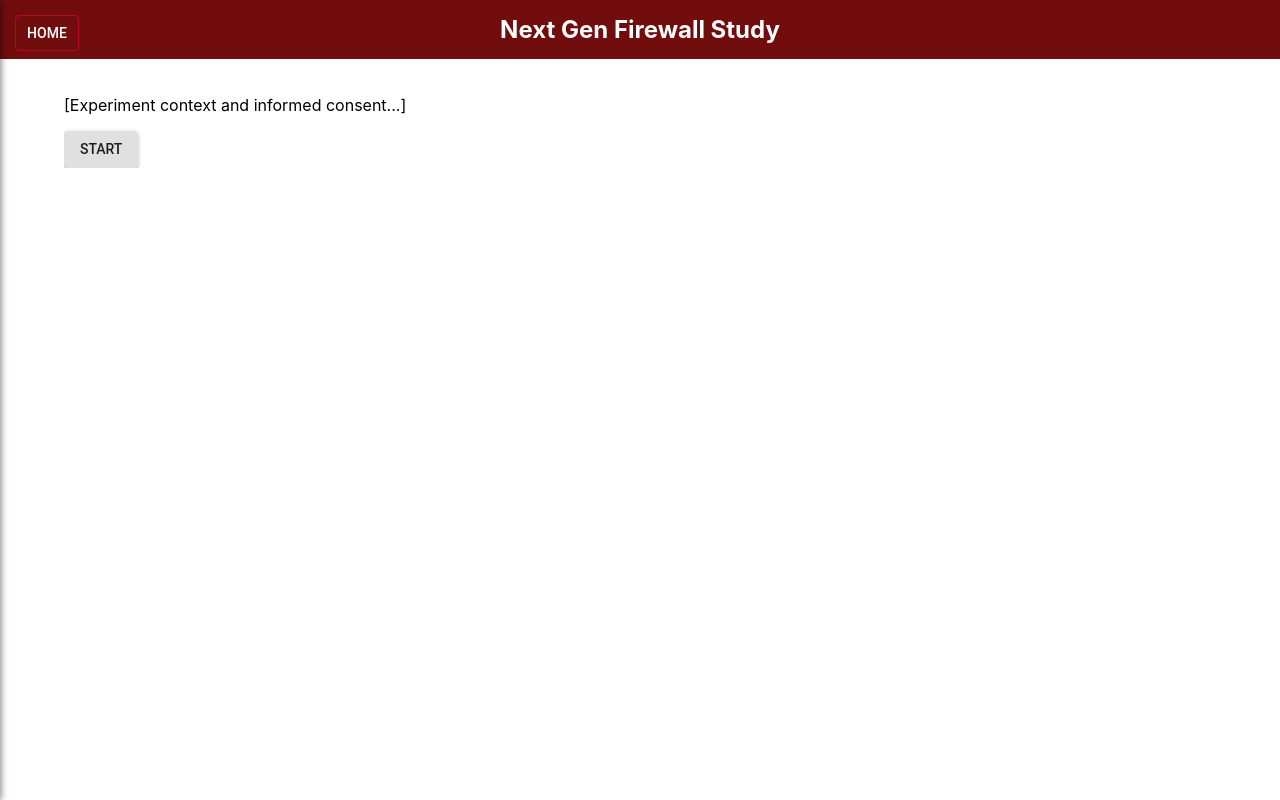
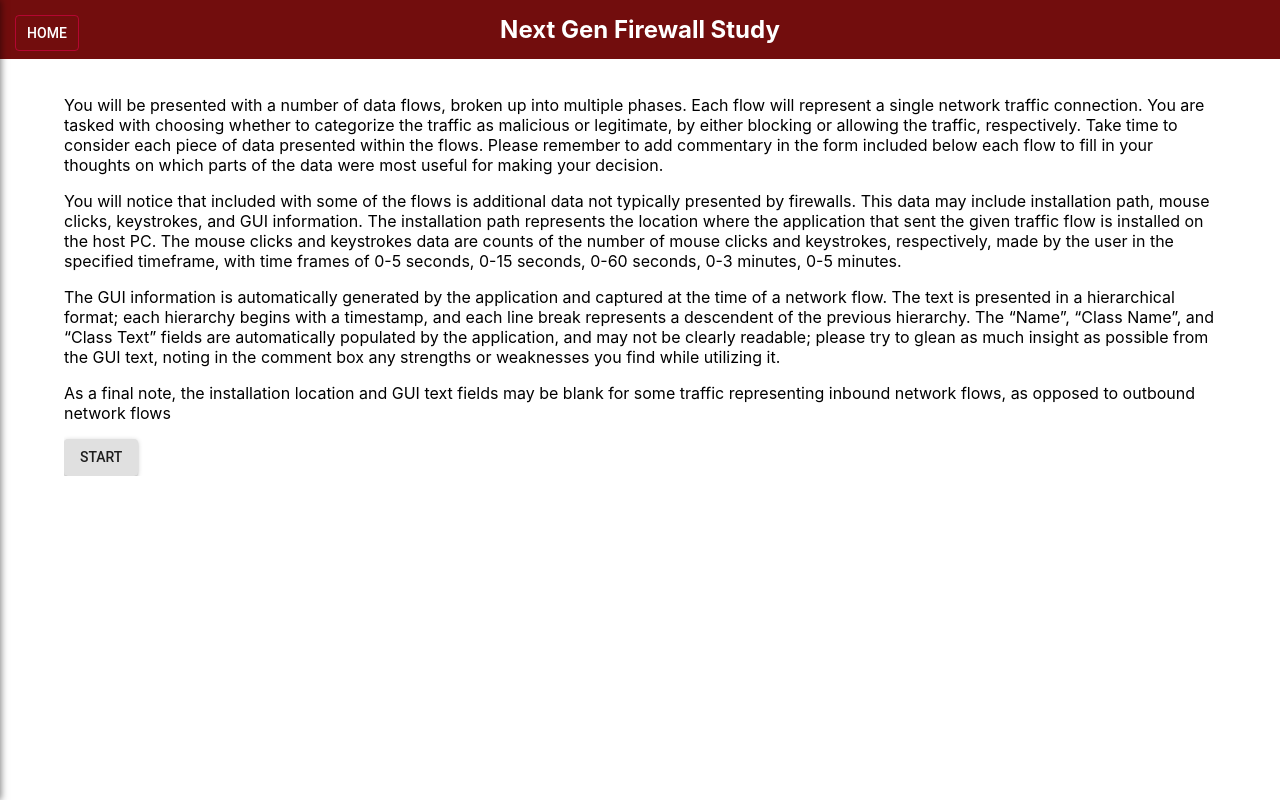
Before and after one commit to wittenber0/nextgenapp, a React (Create React App) app in the folder app/: page / in a window 1280 px wide. Built offline with nearby package versions, Linux system fonts and the light colour scheme.

Commit message:
added text tutorial

```diff
--- a/app/src/components/SingleFlowComponent.js
+++ b/app/src/components/SingleFlowComponent.js
@@ -100,7 +100,7 @@ class SingleFlowComponent extends React.Component {
         <div className="flow-gui-pane">
           <Divider />
           <h4>User interactions during the last 5 minutes</h4>
-          <TableComponent rowheaders={["Clicks", "Key Strokes"]} rows={["User Action", "0-5 Seconds", "0-15 Seconds", "0-60 Seconds", "0-3 Minutes", "0-5 Minutes"]} data={[JSON.parse(FlowData.data[this.state.row][10]), JSON.parse(FlowData.data[this.state.row][11])]} logs={this.props.logs} options={false}/>
+          <TableComponent rowheaders={["Key Strokes","Clicks"]} rows={["User Action", "0-5 Seconds", "0-15 Seconds", "0-60 Seconds", "0-3 Minutes", "0-5 Minutes"]} data={[JSON.parse(FlowData.data[this.state.row][10]), JSON.parse(FlowData.data[this.state.row][11])]} logs={this.props.logs} options={false}/>
           <h4>GUI at time of network action</h4>
           <div>
           {FlowData.data[this.state.row][12].map((e, i) =>{
--- a/app/src/components/StartPage.js
+++ b/app/src/components/StartPage.js
@@ -14,7 +14,35 @@ class StartPage extends Component{
   render(){
     return(
       <PageWrapper>
-        <p>[Experiment context and informed consent...]</p>
+        <p>
+          You will be presented with a number of data flows, broken up into multiple phases.
+          Each flow will represent a single network traffic connection.
+          You are tasked with choosing whether to categorize the traffic as malicious or legitimate,
+          by either blocking or allowing the traffic, respectively.
+          Take time to consider each piece of data presented within the flows.
+          Please remember to add commentary in the form included below each flow to fill
+          in your thoughts on which parts of the data were most useful for making your decision.
+        </p>
+        <p>
+          You will notice that included with some of the flows is additional data not typically presented by firewalls.
+          This data may include installation path, mouse clicks, keystrokes, and GUI information.
+          The installation path represents the location where the application that sent the given
+          traffic flow is installed on the host PC. The mouse clicks and keystrokes data are counts of
+          the number of mouse clicks and keystrokes, respectively, made by the user in the specified timeframe,
+          with time frames of 0-5 seconds, 0-15 seconds, 0-60 seconds, 0-3 minutes, 0-5 minutes.
+        </p>
+        <p>
+          The GUI information is automatically generated by the application and captured at the time of a network flow.
+          The text is presented in a hierarchical format; each hierarchy begins with a timestamp,
+          and each line break represents a descendent of the previous hierarchy. The “Name”, “Class Name”,
+          and “Class Text” fields are automatically populated by the application, and may not be clearly readable;
+          please try to glean as much insight as possible from the GUI text, noting in the comment box any strengths
+          or weaknesses you find while utilizing it.
+        </p>
+        <p>
+          As a final note, the installation location and GUI text fields may be blank for some traffic representing inbound network flows,
+          as opposed to outbound network flows
+        </p>
         <Link to="/flow0"><Button variant="contained" onClick={this.start}>Start</Button></Link>
       </PageWrapper>
     )
```
